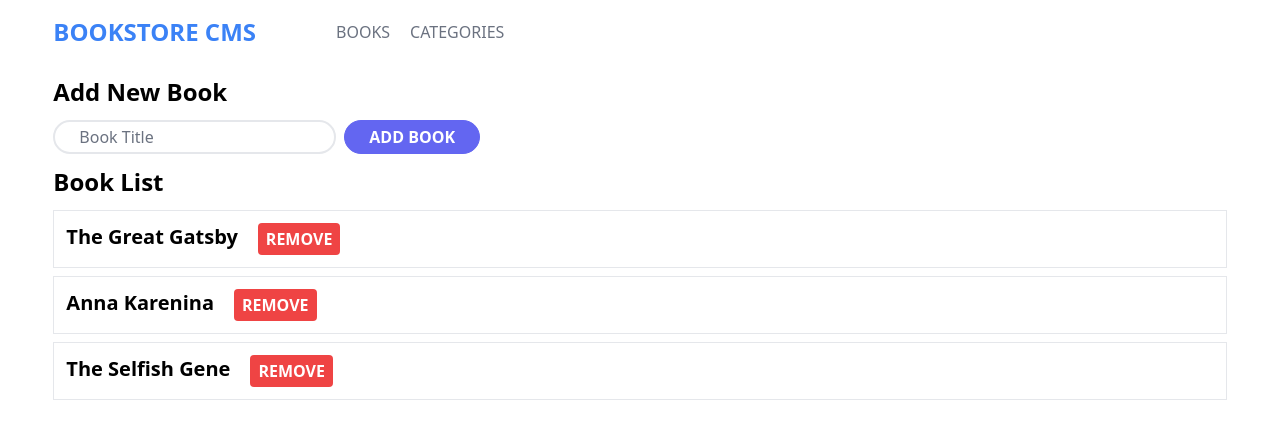
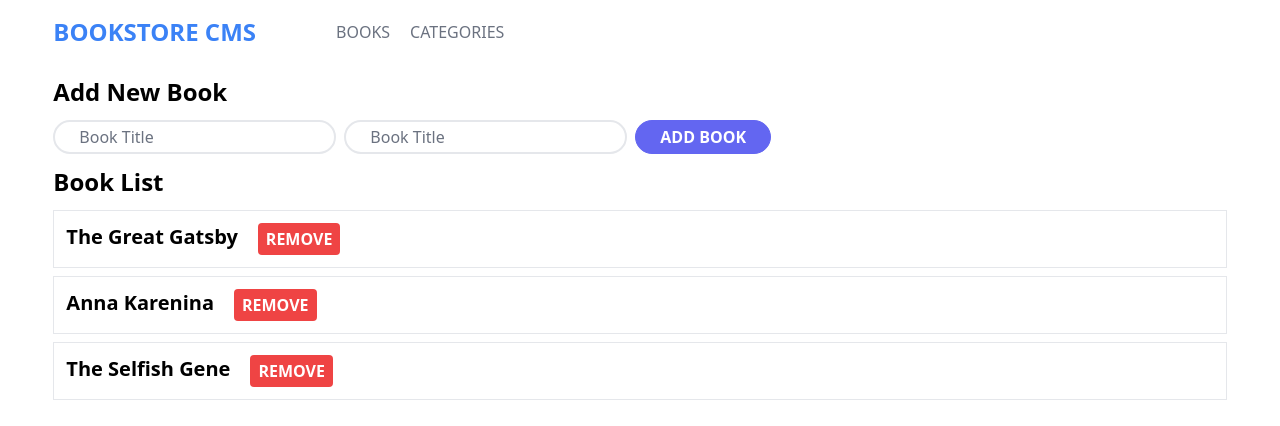
Before and after one commit to Titus-Kiplagat/react-bookstore, a React (Create React App) app: page / in a window 1280 px wide. Shown: the top 426 px of the page. Built offline with nearby package versions, Linux system fonts and the light colour scheme.

Commit message:
Add author input field to obtain book author name from user

```diff
--- a/src/components/BookForm.jsx
+++ b/src/components/BookForm.jsx
@@ -5,7 +5,7 @@ import Button from './Button';
 
 const BookForm = () => {
   const dispatch = useDispatch();
-  const [formData, setFormData] = useState({ title: '', author: 'Book Author', category: 'Under construction' });
+  const [formData, setFormData] = useState({ title: '', author: '', category: 'Under construction' });
 
   const handleChange = (event) => {
     const { name, value } = event.target;
@@ -21,13 +21,13 @@ const BookForm = () => {
     event.preventDefault();
     if (validateFormData(formData)) {
       dispatch(addBook(formData));
-      setFormData((prevState) => ({ ...prevState, title: '' }));
+      setFormData((prevState) => ({ ...prevState, title: '', author: '' }));
     } else {
       // setMessage('Please fill all the fields');
     }
   };
 
-  const { title } = formData;
+  const { title, author } = formData;
 
   return (
     <div className="mt-3">
@@ -43,6 +43,15 @@ const BookForm = () => {
             value={title}
             onChange={handleChange}
           />
+          <input
+            type="text"
+            name="author"
+            required
+            className="bg-transparent border-2 rounded-full py-1 px-6 text-[16px] leading-[22.4px] font-light placeholder:text-gray-500 text-black"
+            placeholder="Book Title"
+            value={author}
+            onChange={handleChange}
+          />
           <Button type="submit">
             ADD BOOK
           </Button>
```
